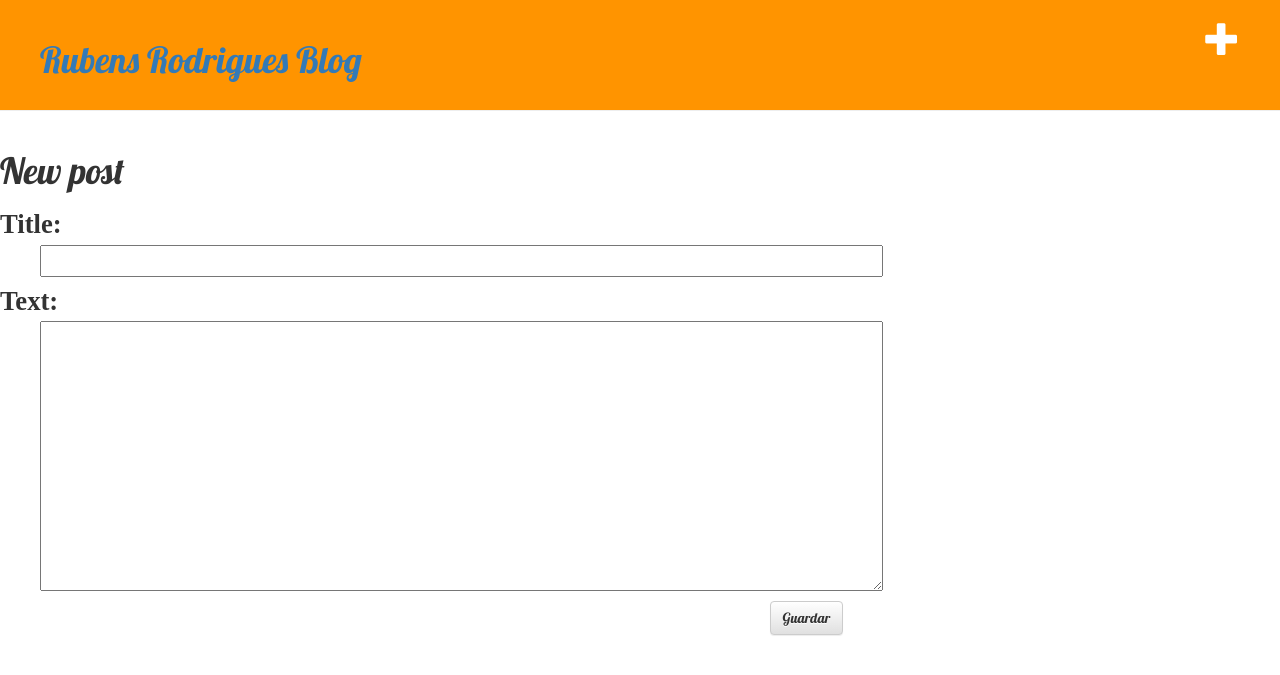
After one commit to rodriguesv2/my-first-blog, a Django app: page /post/new/ in a window 1280 px wide. The commit adds this page. Shown: the top 675 px of the page. Run offline with Django 3.2, Linux system fonts and the light colour scheme; some libraries are stand-ins or nearby versions.

Commit message:
Adição e modificação dos posts implantada

```diff
--- /dev/null
+++ b/blog/forms.py
@@ -0,0 +1,8 @@
+from django import forms
+from .models import Post
+
+class PostForm(forms.ModelForm):
+
+	class Meta:
+		model = Post
+		fields = ('title', 'text',)
--- a/blog/static/css/blog.css
+++ b/blog/static/css/blog.css
@@ -28,10 +28,22 @@ h1, h2, h3, h4{
 }
 
 .post-form textarea, .post-form input{
-	color: #ffffff;
-	float: right;
-	font-size: 26pt;
-	margin-right: 20px;
+    width: 100%;
+	margin-left: 40px;
+	font-family: 'Arial';
+	font-size: 18pt;
+}
+
+label {
+	font-family: 'AvantGarde Bk BT';
+	font-size: 20pt;
+}
+
+.top-menu, .top-menu:hover, .top-menu:visited{
+    color: #ffffff;
+    float: right;
+    font-size: 26pt;
+    margin-right: 20px;
 }
 
 .post{
--- a/blog/templates/blog/base.html
+++ b/blog/templates/blog/base.html
@@ -3,12 +3,13 @@
     <head>
 		<link rel="stylesheet" href="//maxcdn.bootstrapcdn.com/bootstrap/3.2.0/css/bootstrap.min.css">
 		<link rel="stylesheet" href="//maxcdn.bootstrapcdn.com/bootstrap/3.2.0/css/bootstrap-theme.min.css">
+		<link href="https://fonts.googleapis.com/css?family=Lobster&subset=latin,latin-ext" rel="stylesheet" type="text/css">
 		<link rel="stylesheet" href="{% static 'css/blog.css' %}">
-		<link href="https://fonts.googleapis.com/css?family=Lobster&subset=latin,latin-ext" rel="stylesheet" type="text/css">
         <title>Rubens Rodrigues blog</title>
     </head>
     <body>
 		<div class="page-header">
+			<a href="{% url 'post_new' %}" class="top-menu"><span class="glyphicon glyphicon-plus"></span></a>
 			<h1><a href="/">Rubens Rodrigues Blog</a></h1>
 		</div>
 		<div class="row">
--- a/blog/templates/blog/post_detail.html
+++ b/blog/templates/blog/post_detail.html
@@ -7,6 +7,7 @@
 				{{ post.published_date }}
 			</div>
 		{% endif %}
+		<a class="btn btn-default" href="{% url 'post_edit' pk=post.pk %}"><span class="glyphicon glyphicon-pencil"></span></a>
 		<h1>{{ post.title }}</h1>
 		<p>{{ post.text|linebreaksbr }}</p>
 	</div>
--- /dev/null
+++ b/blog/templates/blog/post_edit.html
@@ -0,0 +1,9 @@
+{% extends 'blog/base.html' %}
+
+{% block content %}
+	<h1>New post<h1>
+	<form method="POST" class="post-form">{% csrf_token %}
+		{{ form.as_p }}
+		<button type="submit" class="save btn btn-default">Guardar</button>
+	</form>
+{% endblock %}
--- a/blog/urls.py
+++ b/blog/urls.py
@@ -4,4 +4,6 @@ from . import views
 urlpatterns = [
 	url(r'^$', views.post_list),
 	url(r'^post/(?P<pk>[0-9]+)/$', views.post_detail, name="post_detail"),
+	url(r'^post/new/$', views.post_new, name='post_new'),
+	url(r'^post/(?P<pk>[0-9]+)/edit/$', views.post_edit, name="post_edit"),
 ]
--- a/blog/views.py
+++ b/blog/views.py
@@ -1,6 +1,8 @@
 from django.shortcuts import render, get_object_or_404
 from django.utils import timezone
 from .models import Post
+from .forms import PostForm
+from django.shortcuts import redirect
 
 def post_list(request):
 	posts = Post.objects.filter(published_date__lte=timezone.now()).order_by('published_date')
@@ -9,3 +11,30 @@ def post_list(request):
 def post_detail(request, pk):
 	post = get_object_or_404(Post, pk=pk)
 	return render(request, 'blog/post_detail.html', {'post':post})
+
+def post_new(request):
+	if request.method == "POST":
+		form = PostForm(request.POST)
+		if form.is_valid():
+			post = form.save(commit=False)
+			post.author = request.user
+			post.published_date = timezone.now()
+			post.save()
+			return redirect('post_detail', pk=post.pk)
+	else:
+		form = PostForm()
+	return render(request, 'blog/post_edit.html', {'form': form})
+
+def post_edit(request, pk):
+	post =get_object_or_404(Post, pk=pk)
+	if request.method == "POST":
+		form = PostForm(request.POST, instance=post)
+		if form.is_valid():
+			post = form.save(commit=False)
+			post.author = request.user
+			post.published_date = timezone.now()
+			post.save()
+			return redirect('post_detail', pk=post.pk)
+	else:
+		form = PostForm(instance=post)
+	return render(request, 'blog/post_edit.html', {'form': form})
```
